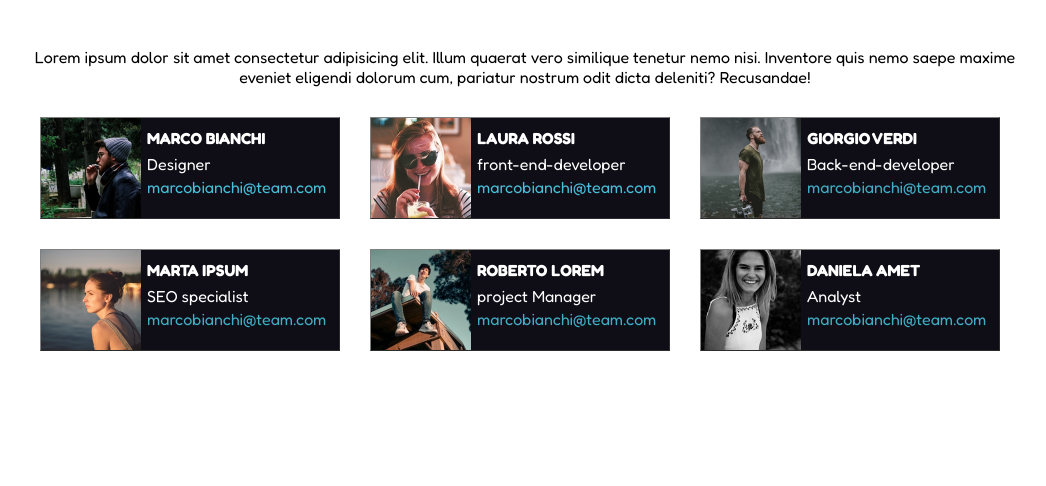
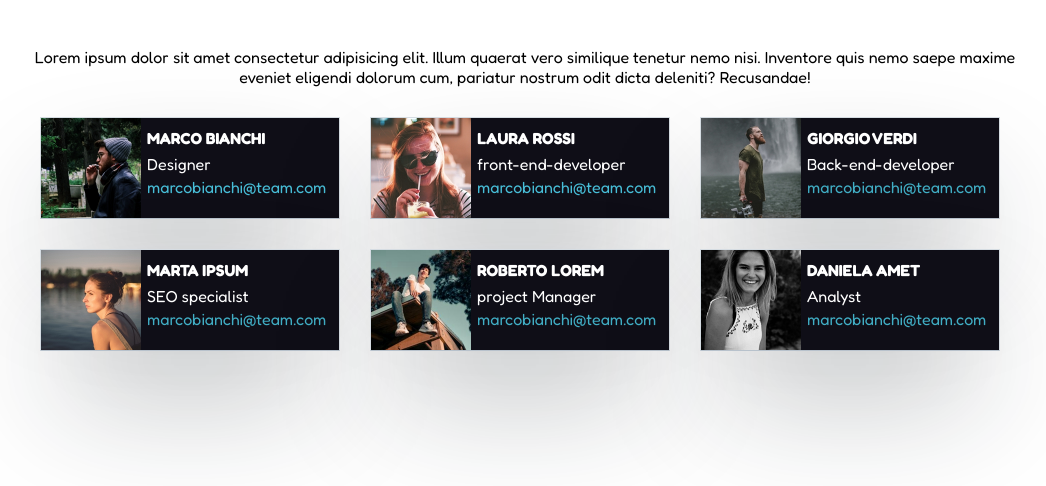
Before and after one commit to DomenicoLucarelli/html-css-float-cards, a plain HTML site: page index.html in a window 1280 px wide. Shown: the part 62-548 px from the top of the page, without its empty margins (115-1161 px from the left). Drawn offline with Linux system fonts and the light colour scheme.

Commit message:
3d effect added

```diff
--- a/style.css
+++ b/style.css
@@ -74,3 +74,16 @@ a{
     text-decoration:none ;
     color: #48bed8;
 }
+
+.card1, .card2, .card3 {
+
+    box-shadow:
+      rgba(22, 31, 39, 0.42) 0px 60px 123px -25px,
+      rgba(19, 26, 32, 0.08) 0px 35px 75px -35px;
+
+    border: 1px solid;
+    border-color:
+      rgb(213, 220, 226)
+      rgb(213, 220, 226)
+      rgb(184, 194, 204);
+  }
```
